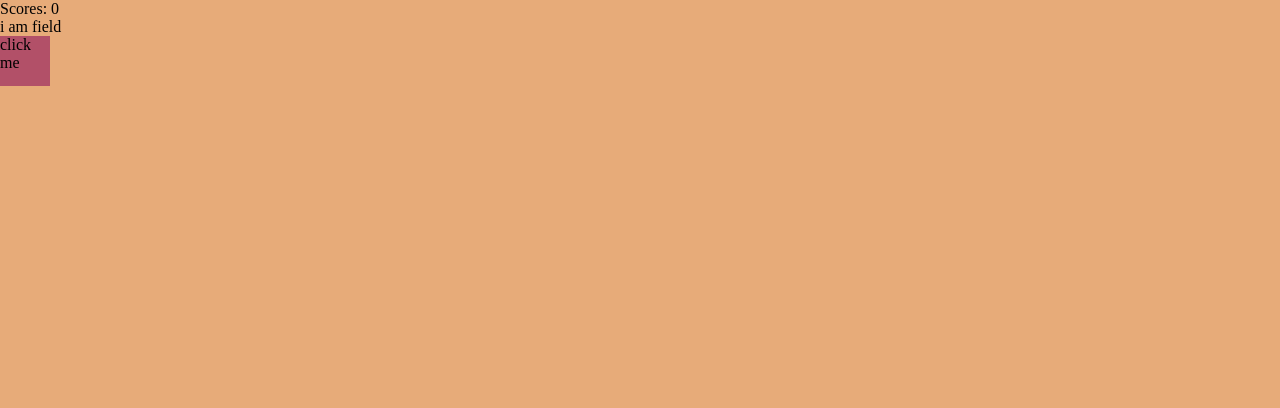
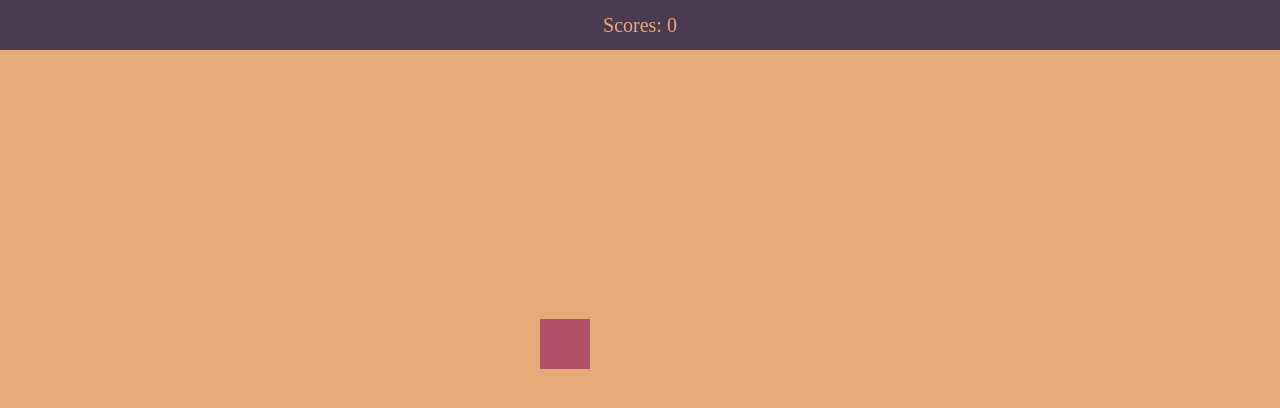
Before and after one commit to Betrayer/clicker, a React (Create React App) app: page / in a window 1280 px wide. Shown: the top 408 px of the page. Built offline with nearby package versions, Linux system fonts and the light colour scheme.

Commit message:
target ref
aded useRef to target, target is now abolute positioned

```diff
--- a/src/components/field/index.scss
+++ b/src/components/field/index.scss
@@ -0,0 +1,7 @@
+.field {
+  position: relative;
+  box-sizing: border-box;
+  width: 100%;
+  height: calc(100% - 50px);
+  padding: 30px;
+}
--- a/src/components/field/index.tsx
+++ b/src/components/field/index.tsx
@@ -1,4 +1,4 @@
-import React, { FC } from "react";
+import React, { FC, useRef } from "react";
 import { useDispatch, useSelector } from "react-redux";
 import { setScore } from "../../redux/actions/score";
 import { RootState } from "../../redux/rootReducer";
@@ -8,15 +8,15 @@ import "./index.scss";
 const Field: FC = () => {
   const currentScore = useSelector((state: RootState) => state.score.score);
   const dispatch = useDispatch();
+  const isTarget = useRef(null);
 
   const handleClick = () => {
-    dispatch(setScore(currentScore + 1));
+    isTarget.current && dispatch(setScore(currentScore + 1));
   };
 
   return (
     <section className="field">
-      <span>i am field</span>
-      <Target handleClick={handleClick} />
+      <Target handleClick={handleClick} isTarget={isTarget} />
     </section>
   );
 };
--- a/src/components/header/index.scss
+++ b/src/components/header/index.scss
@@ -0,0 +1,10 @@
+.header {
+  height: 50px;
+  width: 100%;
+  color: #e7ab79;
+  background-color: #4c3a51;
+  font-size: 20px;
+  display: flex;
+  align-items: center;
+  justify-content: center;
+}
--- a/src/components/target/index.scss
+++ b/src/components/target/index.scss
@@ -1,5 +1,7 @@
 .target {
   width: 50px;
   height: 50px;
-  background-color: #B25068;
+  background-color: #b25068;
+  position: absolute;
+  transform: translate(-50%, -50%);
 }
--- a/src/components/target/index.tsx
+++ b/src/components/target/index.tsx
@@ -3,13 +3,17 @@ import "./index.scss";
 
 interface TargetProps {
   handleClick: () => void;
+  isTarget: any;
 }
 
-const Target: FC<TargetProps> = ({ handleClick }) => {
+const Target: FC<TargetProps> = ({ handleClick, isTarget }) => {
   return (
-    <div className="target" onClick={handleClick}>
-      <span>click me</span>
-    </div>
+    <div
+      ref={isTarget}
+      style={{ top: 294, left: 565 }}
+      className="target"
+      onClick={handleClick}
+    />
   );
 };
 
```
